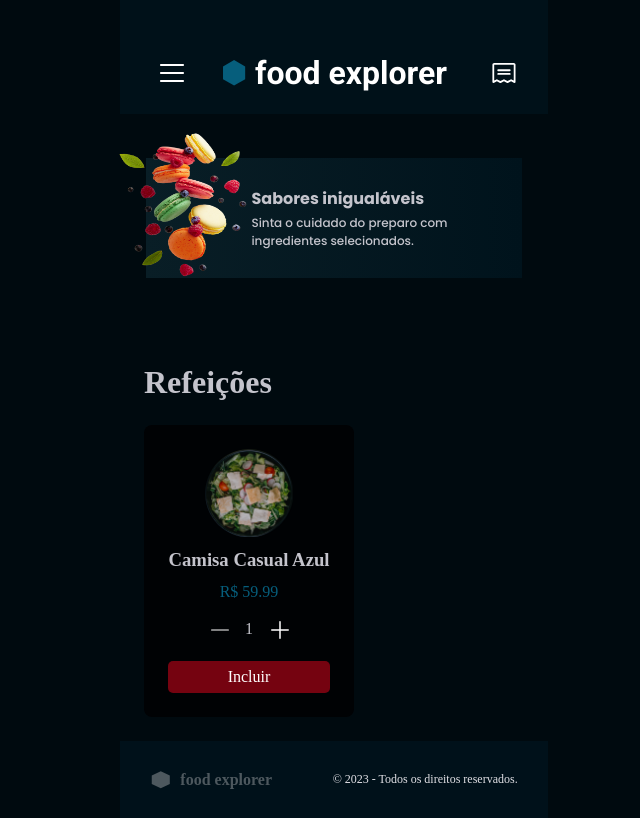
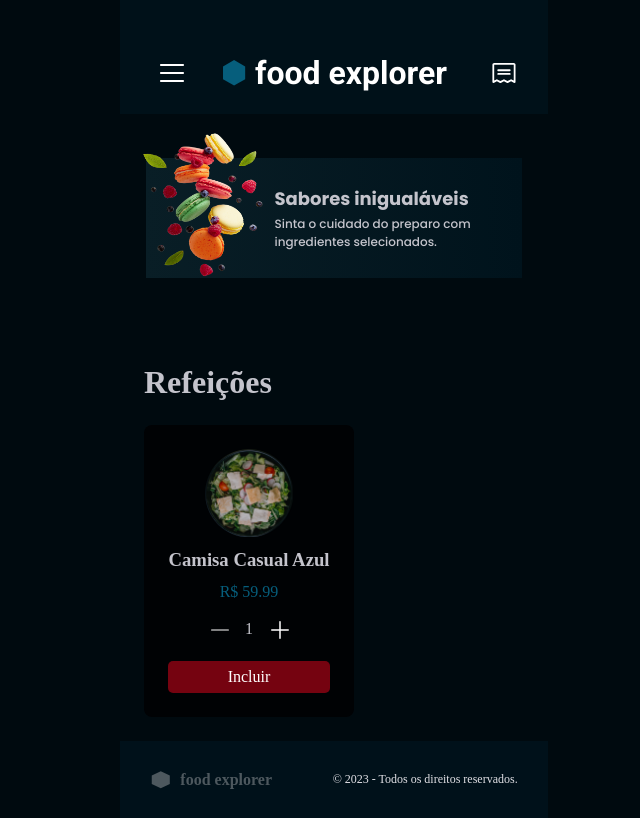
Before and after one commit to allysonxavier/RocketFood, a React (Vite) app: page / in a window 1280 px wide. Shown: the whole page, without its empty margins (306-946 px from the left). Built offline with nearby package versions, Linux system fonts and the light colour scheme.

Commit message:
fix: styles 2

```diff
--- a/src/pages/Home/styles.js
+++ b/src/pages/Home/styles.js
@@ -1,4 +1,5 @@
 import styled from "styled-components";
+import T from "../../styles/index.js";
 
 export  const Wrapper = styled.div`
     display: flex;
@@ -30,11 +31,13 @@ export const BannerBox = styled.div`
     justify-content: space-between;
     background-image: linear-gradient(to right, #091E26, #00131C);
     margin: 44px auto 62px;
+    gap: ${T.spacings.micro};
+    padding: 16px;
 
      img {
          width: 191px;
          height: 149px;
-        margin-left: -32px;
+        margin-left: -24px;
         margin-top: -24px;
     }
 
@@ -42,7 +45,7 @@ export const BannerBox = styled.div`
         width: 100%;
         h2 {
             font-family: "Poppins", sans-serif;
-            font-size: 16px;
+            font-size: 18px;
             font-weight: 600;
             margin-bottom: 3px;
         }
@@ -50,7 +53,6 @@ export const BannerBox = styled.div`
         p {
             font-family: "Poppins", sans-serif;
             font-size: 12px;
-            text-align: left;
         }
     }
 `
```
